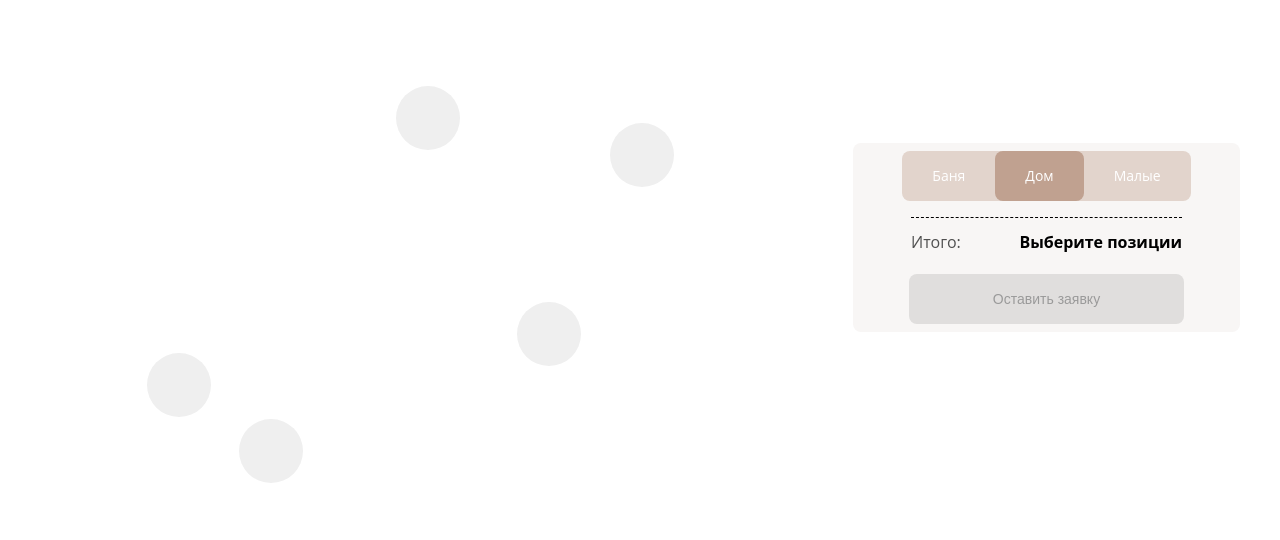
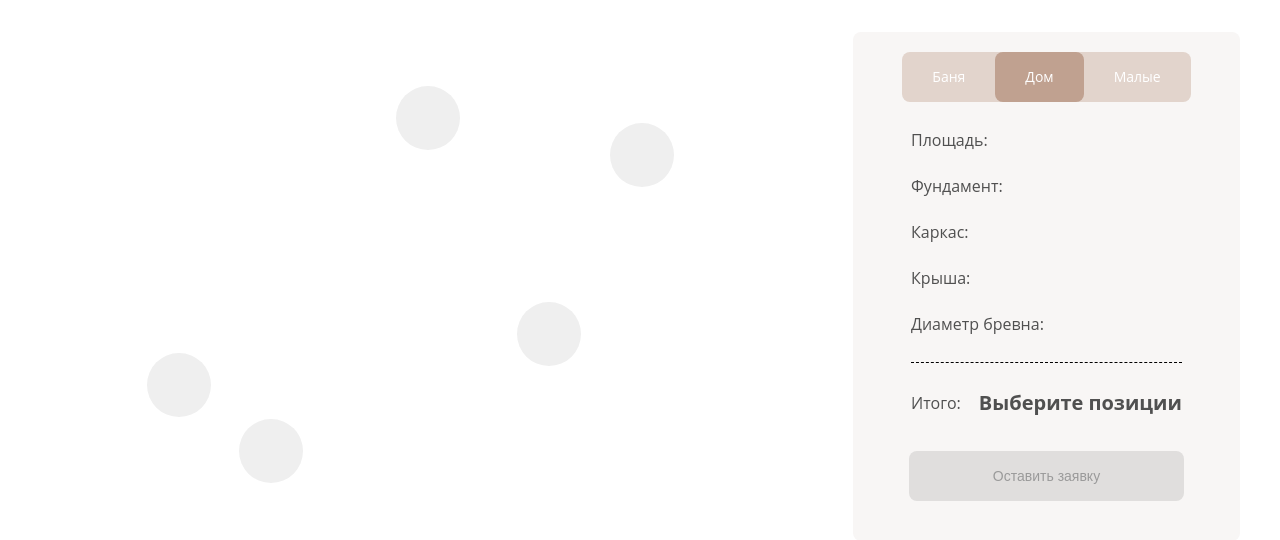
Before and after one commit to vladorod/Calculator, a website built with Vite: page index.html in a window 1280 px wide. Shown: the part 74-614 px from the top of the page. Built offline with nearby package versions, Linux system fonts and the light colour scheme; files whose address does not match are found by name.

Commit message:
refactor: изменение размеров расстояний в форме

```diff
--- a/index.html
+++ b/index.html
@@ -140,7 +140,6 @@
             <p id="sheet_string_roof" class="sheet_string">Крыша: <a id="roof_result"></a></p>
             <p id="sheet_string_log" class="sheet_string">Диаметр бревна: <a id="log_result"></a></p>
           </div>
-          <div></div>
           <div class="total_form">
             <p class="total">Итого: </p><a id="summ">Выберите позиции</a>
           </div>
--- a/src/style.css
+++ b/src/style.css
@@ -31,7 +31,7 @@ button {
   width: 100%;
   display: inline-flex;
   flex-direction: row;
-  align-items: center;
+  align-items: flex-end;
   justify-content: center;
   gap: 101px;
 }
@@ -53,7 +53,8 @@ button {
   align-items: flex-start;
   justify-content: flex-start;
   margin: 2%;
-  margin-bottom: 16px;
+  margin-bottom: 30px;
+  margin-top: 20px;
 }
 .calc_form_radio_btn {
 	display: inline-block;
@@ -88,16 +89,17 @@ button {
 }
 .sheet_string {
   width: 100%;
-  margin-left: 0;
+  margin: 0;
+  margin-bottom: 30px;
   font-size: 16px;
   line-height: 100%;
   color: rgba(80, 80, 80, 1);
-  display: none;
   align-items: flex-start;
   justify-content: flex-start;
   flex-direction: row;
 }
 .total_form {
+  margin: 30px 0;
   width:70%;
   display: inline-flex;
   flex-direction: row;
@@ -105,11 +107,12 @@ button {
   justify-content: space-between;
 }
 .total {
+  margin: 0;
   font-size: 16px;
   line-height: 100%;
   color: rgba(80, 80, 80, 1);
 }
-.summ {
+#summ {
   font-size: 20px;
   line-height: 100%;
   text-align: right;
@@ -126,6 +129,7 @@ button {
   margin: 2%;
   border: none;
   background-color: rgba(192, 161, 144, 1);
+  margin-bottom: 40px;
 }
 .send_button:disabled {
 background-color: #E0DEDD;
```
